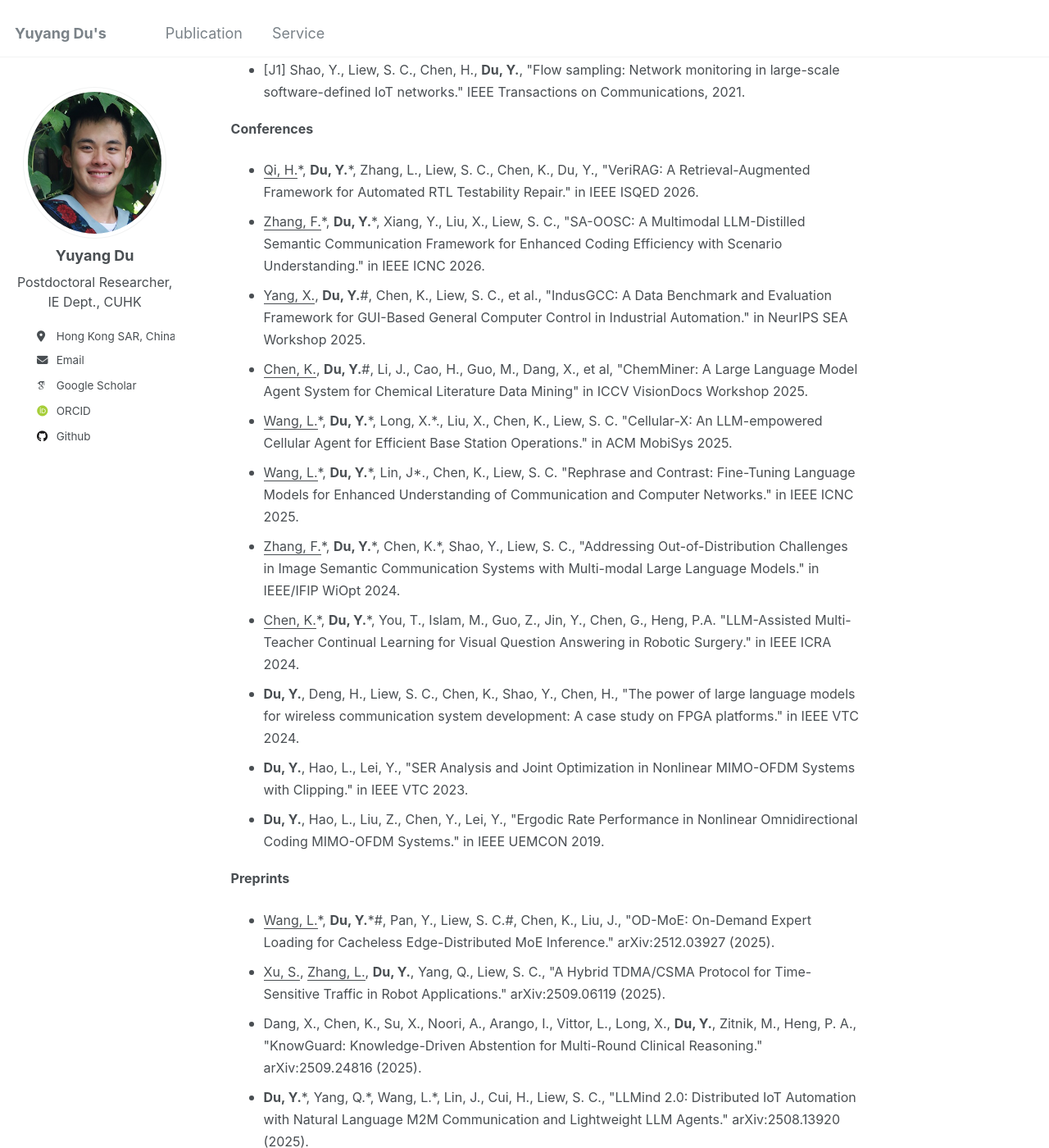
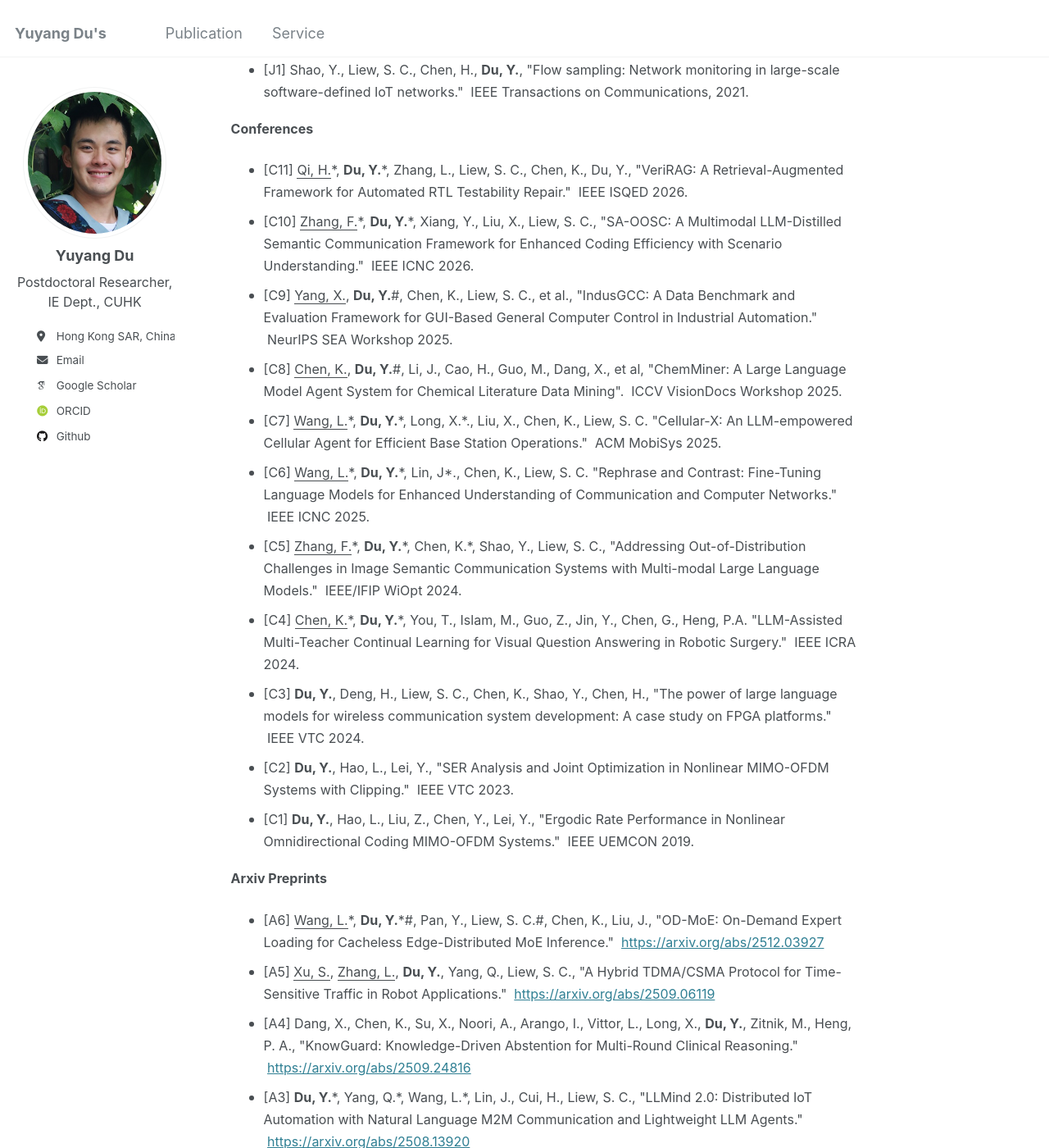
Before and after one commit to yuyangdu01/yuyangdu01.github.io, a Jekyll site: the page built from _pages/markdown.md, in a window 1280 px wide and 1400 px high, scrolled down 862 px. Shown: the whole window at 82% size. Built offline with Jekyll 4.4.1, drawn with Linux system fonts in a browser that asks for light colours; some web fonts are replaced; some of the changed text lies outside the part shown.

Commit message:
Update markdown.md

```diff
--- a/_pages/markdown.md
+++ b/_pages/markdown.md
@@ -12,34 +12,34 @@ Publications <font size=3></font>
 <font size=1>Note #2: * for equal contribution, # for corresponding author/project lead, <u>underline</u> for mentee</font>
 ------
 **<font size=3>Journals</font>** <br>
-* <font size=3>[J10] <u>Zhang, F.</u>*, <b>Du, Y.</b>*, Chen, K.*, Shao,Y., Liew, S. C., "Out-of-Distribution in Image Semantic Communication: A Solution with Multimodal Large Language Models."  IEEE Transactions on Machine Learning in Communications and Networking, 2025.</font>
-* <font size=3>[J9] <u>Cui, H.</u>*, <b>Du, Y.</b>*, Yang, Q.*, Shao, Y., Liew, S. C., "LLMind: Orchestrating AI and IoT with LLMs for complex task execution."  IEEE Communications Magazine, 2025.</font>
-* <font size=3>[J8] <b>Du, Y.</b>, Chen, K., Zhan, Y., Low, C. H., et al, "LMT++: Adaptively Collaborating LLMs with Multi-specialized Teachers for Continual VQA in Robotic Surgical Videos.."  IEEE Transactions on Medical Imaging, 2025.</font>
-* <font size=3>[J7] <b>Du, Y.</b>, Liew, S. C., "Reliable Packet Detection for Random Access Networks: Analysis, Benchmark, and Optimization."  IEEE Transactions on Vehicular Technology, 2025.</font>
-* <font size=3>[J6] <b>Du, Y.</b>, Hao, L., Lei, Y., "Nonlinear Multi-Carrier System with Signal Clipping: Measurement, Analysis, and Optimization."  IEEE Systems Journal, 2024.</font>
-* <font size=3>[J5] <b>Du, Y.</b>, Liew, S. C., Shao, Y., "Efficient FFT computation in IFDMA transceivers."  IEEE Transactions on Wireless Communications, 2023.</font>
-* <font size=3>[J4] <b>Du, Y.</b>, Hao, L., Lei, Y., "SER Optimization in OFDM-IM Systems with Nonlinear Power Amplifiers."  IEEE Transactions on Vehicular Technology, 2023.</font>
-* <font size=3>[J3] <b>Du, Y.</b>, Lei, Y., McGrath, S., "SER optimization in transparent OFDM relay systems in the presence of dual nonlinearity." Digital Signal Processing, 2022.</font>
-* <font size=3>[J2] <b>Du, Y.</b>*, Chen, J.*, Lei, Y., Hao, X., "Performance analysis of nonlinear spatial modulation multiple-input multiple-output systems." Digital Signal Processing, 2021.</font>
-* <font size=3>[J1] Shao, Y., Liew, S. C., Chen, H., <b>Du, Y.</b>, "Flow sampling: Network monitoring in large-scale software-defined IoT networks."  IEEE Transactions on Communications, 2021.</font>
+* <font size=3>[J10] <u>Zhang, F.</u>*, <b>Du, Y.</b>*, Chen, K.*, Shao,Y., Liew, S. C., "Out-of-Distribution in Image Semantic Communication: A Solution with Multimodal Large Language Models." &nbsp;IEEE Transactions on Machine Learning in Communications and Networking, 2025.</font>
+* <font size=3>[J9] <u>Cui, H.</u>*, <b>Du, Y.</b>*, Yang, Q.*, Shao, Y., Liew, S. C., "LLMind: Orchestrating AI and IoT with LLMs for complex task execution." &nbsp;IEEE Communications Magazine, 2025.</font>
+* <font size=3>[J8] <b>Du, Y.</b>, Chen, K., Zhan, Y., Low, C. H., et al, "LMT++: Adaptively Collaborating LLMs with Multi-specialized Teachers for Continual VQA in Robotic Surgical Videos.." &nbsp;IEEE Transactions on Medical Imaging, 2025.</font>
+* <font size=3>[J7] <b>Du, Y.</b>, Liew, S. C., "Reliable Packet Detection for Random Access Networks: Analysis, Benchmark, and Optimization." &nbsp;IEEE Transactions on Vehicular Technology, 2025.</font>
+* <font size=3>[J6] <b>Du, Y.</b>, Hao, L., Lei, Y., "Nonlinear Multi-Carrier System with Signal Clipping: Measurement, Analysis, and Optimization." &nbsp;IEEE Systems Journal, 2024.</font>
+* <font size=3>[J5] <b>Du, Y.</b>, Liew, S. C., Shao, Y., "Efficient FFT computation in IFDMA transceivers." &nbsp;IEEE Transactions on Wireless Communications, 2023.</font>
+* <font size=3>[J4] <b>Du, Y.</b>, Hao, L., Lei, Y., "SER Optimization in OFDM-IM Systems with Nonlinear Power Amplifiers." &nbsp;IEEE Transactions on Vehicular Technology, 2023.</font>
+* <font size=3>[J3] <b>Du, Y.</b>, Lei, Y., McGrath, S., "SER optimization in transparent OFDM relay systems in the presence of dual nonlinearity." &nbsp;Digital Signal Processing, 2022.</font>
+* <font size=3>[J2] <b>Du, Y.</b>*, Chen, J.*, Lei, Y., Hao, X., "Performance analysis of nonlinear spatial modulation multiple-input multiple-output systems." &nbsp;Digital Signal Processing, 2021.</font>
+* <font size=3>[J1] Shao, Y., Liew, S. C., Chen, H., <b>Du, Y.</b>, "Flow sampling: Network monitoring in large-scale software-defined IoT networks." &nbsp;IEEE Transactions on Communications, 2021.</font>
 
 **<font size=3>Conferences</font>**
-* <font size=3><u>Qi, H.</u>*, <b>Du, Y.</b>*, Zhang, L., Liew, S. C., Chen, K., Du, Y., "VeriRAG: A Retrieval-Augmented Framework for Automated RTL Testability Repair." in IEEE ISQED 2026.</font>
-* <font size=3><u>Zhang, F.</u>*, <b>Du, Y.</b>*, Xiang, Y., Liu, X., Liew, S. C., "SA-OOSC: A Multimodal LLM-Distilled Semantic Communication Framework for Enhanced Coding Efficiency with Scenario Understanding." in IEEE ICNC 2026.</font>
-* <font size=3><u>Yang, X.</u>, <b>Du, Y.</b>#, Chen, K., Liew, S. C., et al., "IndusGCC: A Data Benchmark and Evaluation Framework for GUI-Based General Computer Control in Industrial Automation." in NeurIPS SEA Workshop 2025.</font>
-* <font size=3><u>Chen, K.</u>, <b>Du, Y.</b>#, Li, J., Cao, H., Guo, M., Dang, X., et al, "ChemMiner: A Large Language Model Agent System for Chemical Literature Data Mining" in ICCV VisionDocs Workshop 2025.</font>
-* <font size=3><u>Wang, L.</u>*, <b>Du, Y.</b>*, Long, X.*., Liu, X., Chen, K., Liew, S. C. "Cellular-X: An LLM-empowered Cellular Agent for Efficient Base Station Operations." in ACM MobiSys 2025.</font>
-* <font size=3><u>Wang, L.</u>*, <b>Du, Y.</b>*, Lin, J*., Chen, K., Liew, S. C. "Rephrase and Contrast: Fine-Tuning Language Models for Enhanced Understanding of Communication and Computer Networks." in IEEE ICNC 2025.</font>
-* <font size=3><u>Zhang, F.</u>*, <b>Du, Y.</b>*, Chen, K.*, Shao, Y., Liew, S. C., "Addressing Out-of-Distribution Challenges in Image Semantic Communication Systems with Multi-modal Large Language Models." in IEEE/IFIP WiOpt 2024.</font>
-* <font size=3><u>Chen, K.</u>*, <b>Du, Y.</b>*, You, T., Islam, M., Guo, Z., Jin, Y., Chen, G., Heng, P.A. "LLM-Assisted Multi-Teacher Continual Learning for Visual Question Answering in Robotic Surgery." in IEEE ICRA 2024.</font>
-* <font size=3><b>Du, Y.</b>, Deng, H., Liew, S. C., Chen, K., Shao, Y., Chen, H., "The power of large language models for wireless communication system development: A case study on FPGA platforms." in IEEE VTC 2024.</font>
-* <font size=3><b>Du, Y.</b>, Hao, L., Lei, Y., "SER Analysis and Joint Optimization in Nonlinear MIMO-OFDM Systems with Clipping." in IEEE VTC 2023.</font>
-* <font size=3><b>Du, Y.</b>, Hao, L., Liu, Z., Chen, Y., Lei, Y., "Ergodic Rate Performance in Nonlinear Omnidirectional Coding MIMO-OFDM Systems." in IEEE UEMCON 2019.</font>
+* <font size=3>[C11] <u>Qi, H.</u>*, <b>Du, Y.</b>*, Zhang, L., Liew, S. C., Chen, K., Du, Y., "VeriRAG: A Retrieval-Augmented Framework for Automated RTL Testability Repair." &nbsp;IEEE ISQED 2026.</font>
+* <font size=3>[C10] <u>Zhang, F.</u>*, <b>Du, Y.</b>*, Xiang, Y., Liu, X., Liew, S. C., "SA-OOSC: A Multimodal LLM-Distilled Semantic Communication Framework for Enhanced Coding Efficiency with Scenario Understanding." &nbsp;IEEE ICNC 2026.</font>
+* <font size=3>[C9] <u>Yang, X.</u>, <b>Du, Y.</b>#, Chen, K., Liew, S. C., et al., "IndusGCC: A Data Benchmark and Evaluation Framework for GUI-Based General Computer Control in Industrial Automation." &nbsp;NeurIPS SEA Workshop 2025.</font>
+* <font size=3>[C8] <u>Chen, K.</u>, <b>Du, Y.</b>#, Li, J., Cao, H., Guo, M., Dang, X., et al, "ChemMiner: A Large Language Model Agent System for Chemical Literature Data Mining". &nbsp;ICCV VisionDocs Workshop 2025.</font>
+* <font size=3>[C7] <u>Wang, L.</u>*, <b>Du, Y.</b>*, Long, X.*., Liu, X., Chen, K., Liew, S. C. "Cellular-X: An LLM-empowered Cellular Agent for Efficient Base Station Operations." &nbsp;ACM MobiSys 2025.</font>
+* <font size=3>[C6] <u>Wang, L.</u>*, <b>Du, Y.</b>*, Lin, J*., Chen, K., Liew, S. C. "Rephrase and Contrast: Fine-Tuning Language Models for Enhanced Understanding of Communication and Computer Networks." &nbsp;IEEE ICNC 2025.</font>
+* <font size=3>[C5] <u>Zhang, F.</u>*, <b>Du, Y.</b>*, Chen, K.*, Shao, Y., Liew, S. C., "Addressing Out-of-Distribution Challenges in Image Semantic Communication Systems with Multi-modal Large Language Models." &nbsp;IEEE/IFIP WiOpt 2024.</font>
+* <font size=3>[C4] <u>Chen, K.</u>*, <b>Du, Y.</b>*, You, T., Islam, M., Guo, Z., Jin, Y., Chen, G., Heng, P.A. "LLM-Assisted Multi-Teacher Continual Learning for Visual Question Answering in Robotic Surgery." &nbsp;IEEE ICRA 2024.</font>
+* <font size=3>[C3] <b>Du, Y.</b>, Deng, H., Liew, S. C., Chen, K., Shao, Y., Chen, H., "The power of large language models for wireless communication system development: A case study on FPGA platforms." &nbsp;IEEE VTC 2024.</font>
+* <font size=3>[C2] <b>Du, Y.</b>, Hao, L., Lei, Y., "SER Analysis and Joint Optimization in Nonlinear MIMO-OFDM Systems with Clipping." &nbsp;IEEE VTC 2023.</font>
+* <font size=3>[C1] <b>Du, Y.</b>, Hao, L., Liu, Z., Chen, Y., Lei, Y., "Ergodic Rate Performance in Nonlinear Omnidirectional Coding MIMO-OFDM Systems." &nbsp;IEEE UEMCON 2019.</font>
 
-**<font size=3>Preprints</font>**
-* <font size=3><u>Wang, L.</u>*, <b>Du, Y.</b>*#, Pan, Y., Liew, S. C.#, Chen, K., Liu, J., "OD-MoE: On-Demand Expert Loading for Cacheless Edge-Distributed MoE Inference." arXiv:2512.03927 (2025).</font>
-* <font size=3><u>Xu, S.</u>, <u>Zhang, L.</u>, <b>Du, Y.</b>, Yang, Q., Liew, S. C., "A Hybrid TDMA/CSMA Protocol for Time-Sensitive Traffic in Robot Applications." arXiv:2509.06119 (2025).</font>
-* <font size=3>Dang, X., Chen, K., Su, X., Noori, A., Arango, I., Vittor, L., Long, X., <b>Du, Y.</b>, Zitnik, M., Heng, P. A., "KnowGuard: Knowledge-Driven Abstention for Multi-Round Clinical Reasoning." arXiv:2509.24816 (2025).</font>
-* <font size=3><b>Du, Y.</b>*, Yang, Q.*, Wang, L.*, Lin, J., Cui, H., Liew, S. C., "LLMind 2.0: Distributed IoT Automation with Natural Language M2M Communication and Lightweight LLM Agents." arXiv:2508.13920 (2025).</font>
-* <font size=3><u>Zhang, Y.</u>, Chen, X., Chen, K., <b>Du, Y.</b>#, Dang, X., et al, "The Dual-use Dilemma in LLMs: Do Empowering Ethical Capacities Make a Degraded Utility?." arXiv:2501.13952 (2025).</font>
-* <font size=3><u>Chen, K.</u>, Li, J., Wang, K., <b>Du, Y.</b>#, Yu, J., Lu, J., et al, " Chemist-X: Large Language Model-empowered Agent for Reaction Condition Recommendation in Chemical Synthesis." arXiv:2311.10776 (2023)</font>
+**<font size=3>Arxiv Preprints</font>**
+* <font size=3>[A6] <u>Wang, L.</u>*, <b>Du, Y.</b>*#, Pan, Y., Liew, S. C.#, Chen, K., Liu, J., "OD-MoE: On-Demand Expert Loading for Cacheless Edge-Distributed MoE Inference." &nbsp;<a href="https://arxiv.org/abs/2512.03927">https://arxiv.org/abs/2512.03927</a></font>
+* <font size=3>[A5] <u>Xu, S.</u>, <u>Zhang, L.</u>, <b>Du, Y.</b>, Yang, Q., Liew, S. C., "A Hybrid TDMA/CSMA Protocol for Time-Sensitive Traffic in Robot Applications." &nbsp;<a href="https://arxiv.org/abs/2509.06119">https://arxiv.org/abs/2509.06119</a></font>
+* <font size=3>[A4] Dang, X., Chen, K., Su, X., Noori, A., Arango, I., Vittor, L., Long, X., <b>Du, Y.</b>, Zitnik, M., Heng, P. A., "KnowGuard: Knowledge-Driven Abstention for Multi-Round Clinical Reasoning." &nbsp;<a href="https://arxiv.org/abs/2509.24816">https://arxiv.org/abs/2509.24816</a></font>
+* <font size=3>[A3] <b>Du, Y.</b>*, Yang, Q.*, Wang, L.*, Lin, J., Cui, H., Liew, S. C., "LLMind 2.0: Distributed IoT Automation with Natural Language M2M Communication and Lightweight LLM Agents." &nbsp;<a href="https://arxiv.org/abs/2508.13920">https://arxiv.org/abs/2508.13920</a></font>
+* <font size=3>[A2] <u>Zhang, Y.</u>, Chen, X., Chen, K., <b>Du, Y.</b>#, Dang, X., et al, "The Dual-use Dilemma in LLMs: Do Empowering Ethical Capacities Make a Degraded Utility?." &nbsp;<a href="https://arxiv.org/abs/2501.13952">https://arxiv.org/abs/2501.13952</a></font>
+* <font size=3>[A1] <u>Chen, K.</u>, Li, J., Wang, K., <b>Du, Y.</b>#, Yu, J., Lu, J., et al, " Chemist-X: Large Language Model-empowered Agent for Reaction Condition Recommendation in Chemical Synthesis." &nbsp;<a href="https://arxiv.org/abs/2311.10776">https://arxiv.org/abs/2311.10776</a></font>
```
